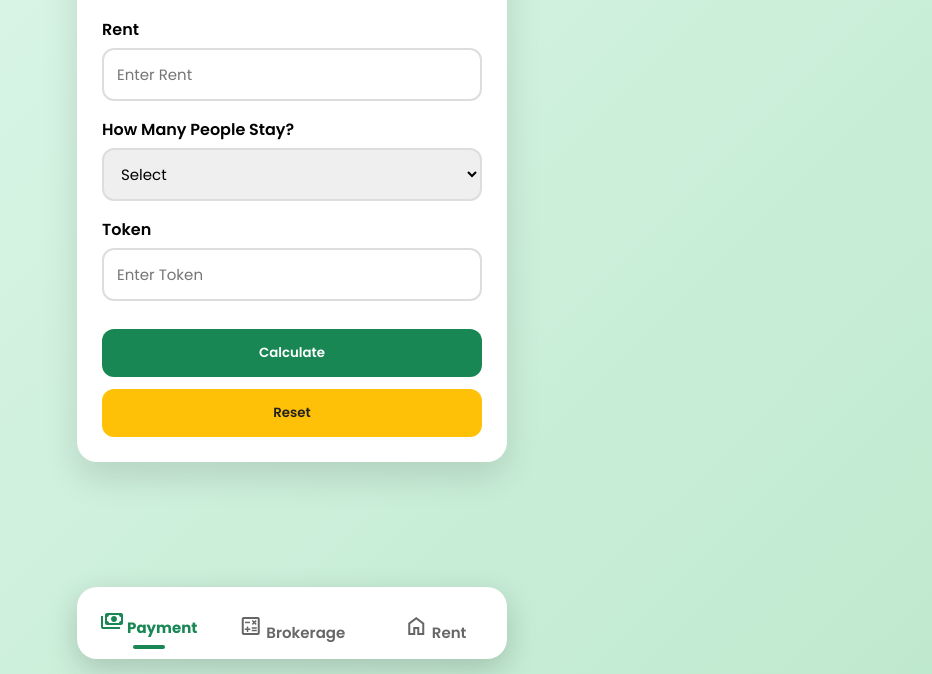
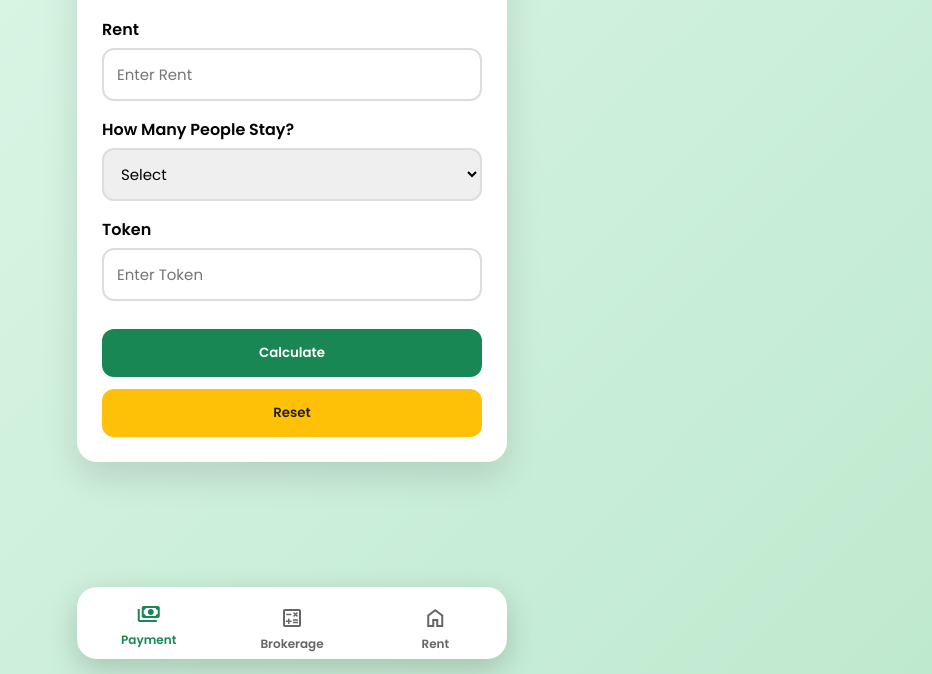
Before and after one commit to harsheet1bhatia/Calculator, a plain HTML site: page index.html in a window 1280 px wide. Shown: the part 126-800 px from the top of the page, without its empty margins (348-1280 px from the left). Drawn offline with nearby package versions, Linux system fonts and the light colour scheme.

Commit message:
style.css

```diff
--- a/style.css
+++ b/style.css
@@ -484,3 +484,22 @@ transform:translateX(-50%);
 }
 
 }
+
+.material-symbols-outlined{
+font-size:24px;
+display:block;
+margin-bottom:3px;
+}
+
+.nav-btn{
+display:flex;
+flex-direction:column;
+align-items:center;
+justify-content:center;
+gap:2px;
+}
+
+.nav-btn span:last-child{
+font-size:12px;
+font-weight:600;
+}
```
